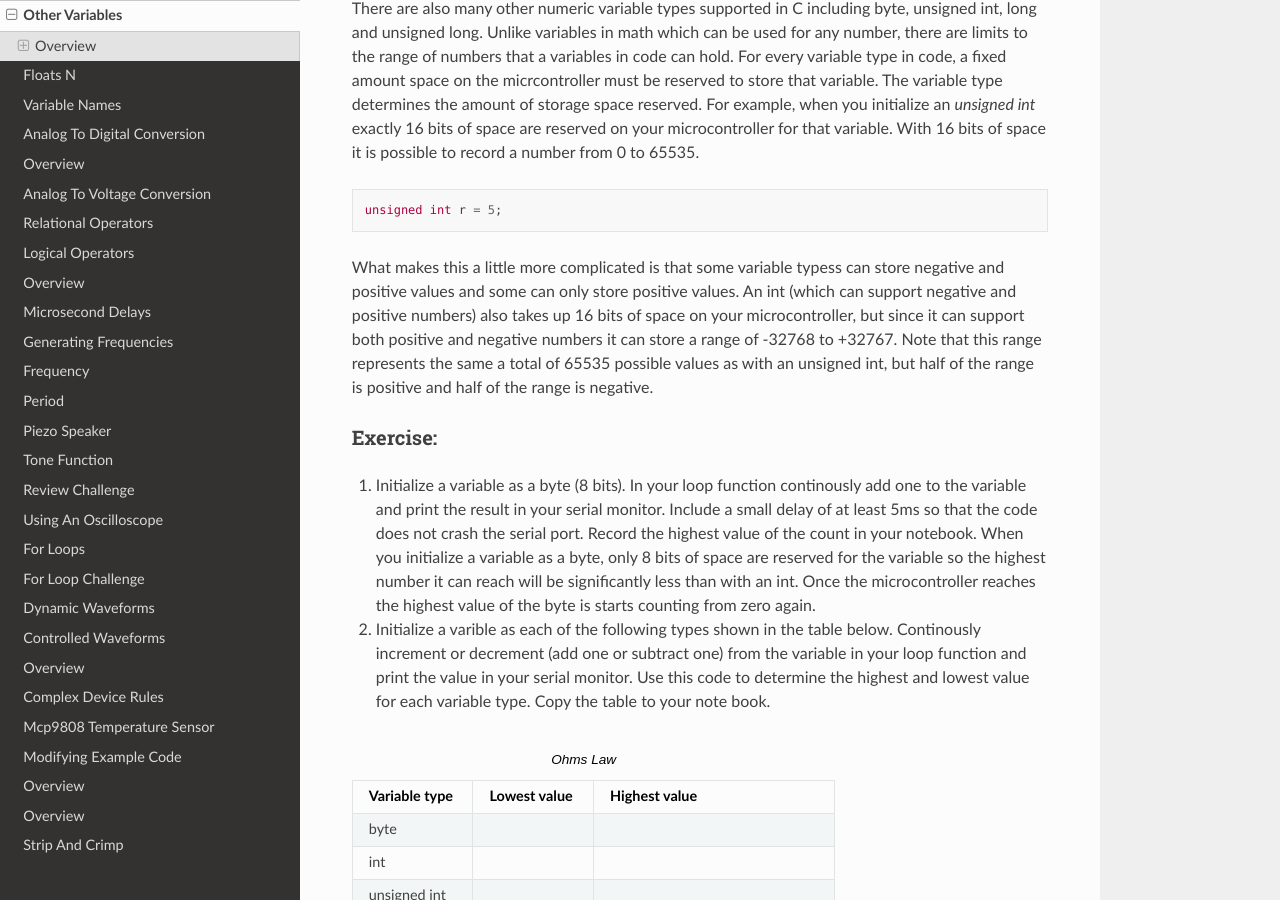
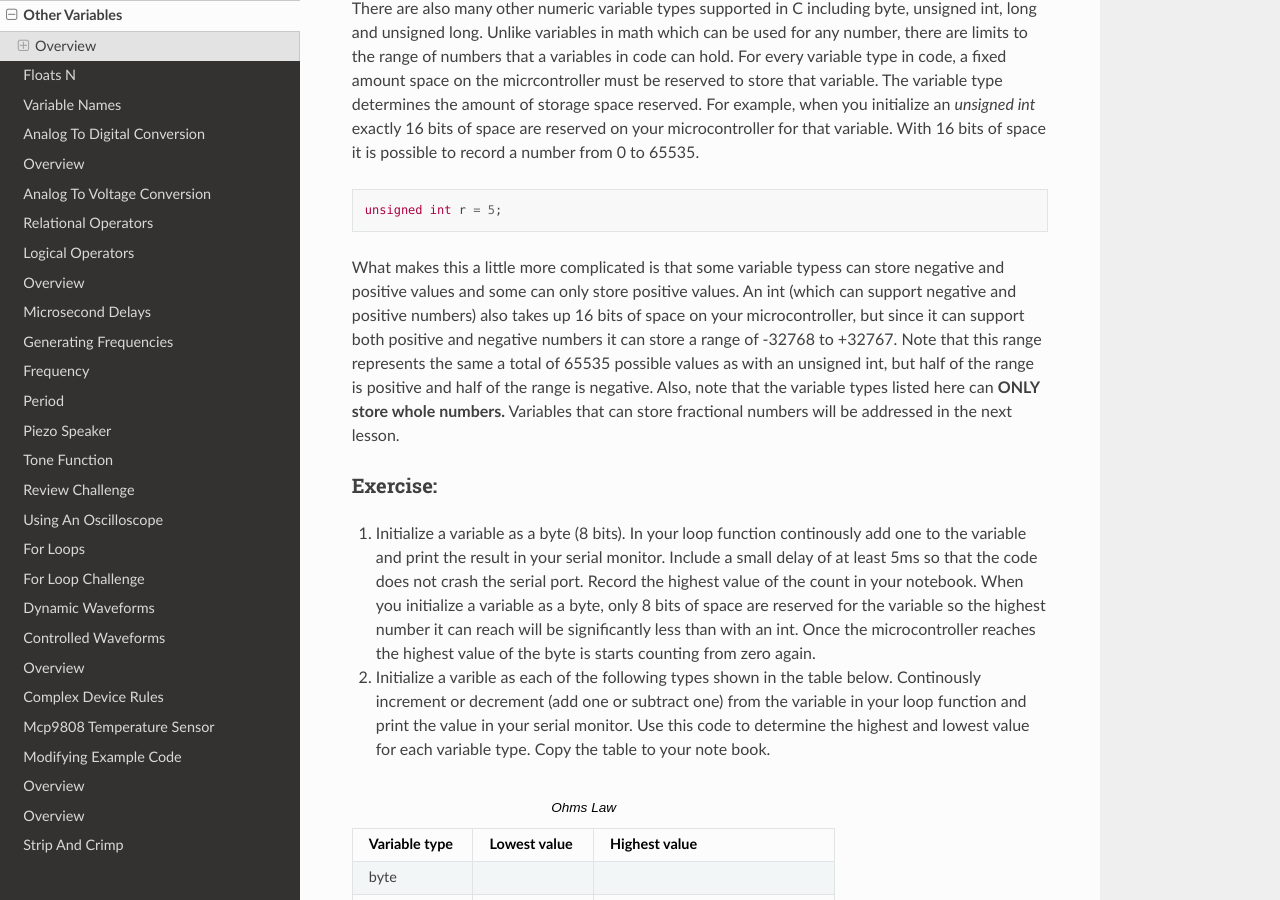
Before and after one commit to maxtkc/mvths-wiki, a Sphinx documentation site: the page built from docs/020a-other-variables.rst, in a window 1280 px wide and 900 px high, scrolled down 398 px. Built offline with Sphinx 7.4.7 and the Read the Docs theme 2.0.0, drawn with Linux system fonts in a browser that asks for light colours; pages that are not in the unit, such as notebooks, are missing from menus.

Commit message:
Update 020a-other-variables.rst

```diff
--- a/docs/020a-other-variables.rst
+++ b/docs/020a-other-variables.rst
@@ -17,7 +17,7 @@ There are also many other numeric variable types supported in C including byte,
 
   unsigned int r = 5;
 
-What makes this a little more complicated is that some variable typess can store negative and positive values and some can only store positive values. An int (which can support negative and positive numbers) also takes up 16 bits of space on your microcontroller, but since it can support both positive and negative numbers it can store a range of -32768 to +32767. Note that this range represents the same a total of 65535 possible values as with an unsigned int, but half of the range is positive and half of the range is negative.
+What makes this a little more complicated is that some variable typess can store negative and positive values and some can only store positive values. An int (which can support negative and positive numbers) also takes up 16 bits of space on your microcontroller, but since it can support both positive and negative numbers it can store a range of -32768 to +32767. Note that this range represents the same a total of 65535 possible values as with an unsigned int, but half of the range is positive and half of the range is negative. Also, note that the variable types listed here can **ONLY store whole numbers.** Variables that can store fractional numbers will be addressed in the next lesson.
 
 Exercise:
 ~~~~~~~~~
```
